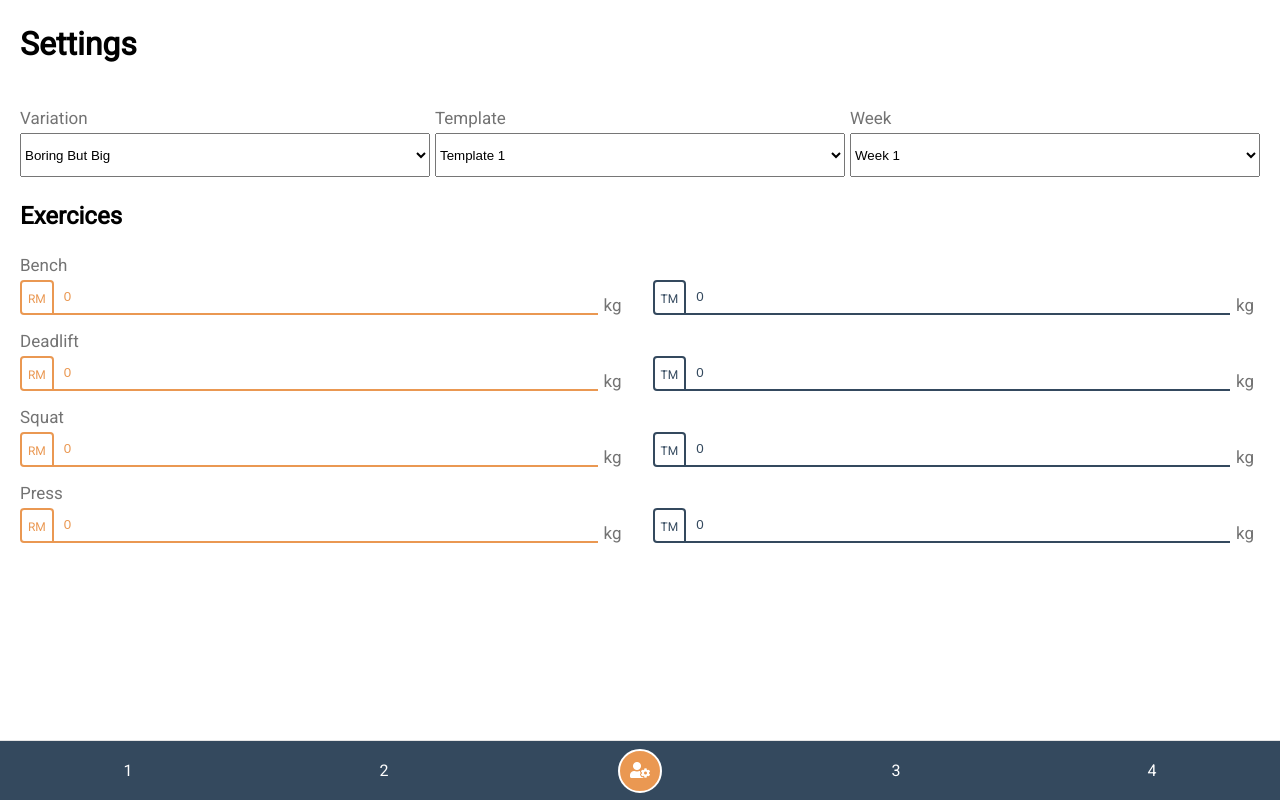
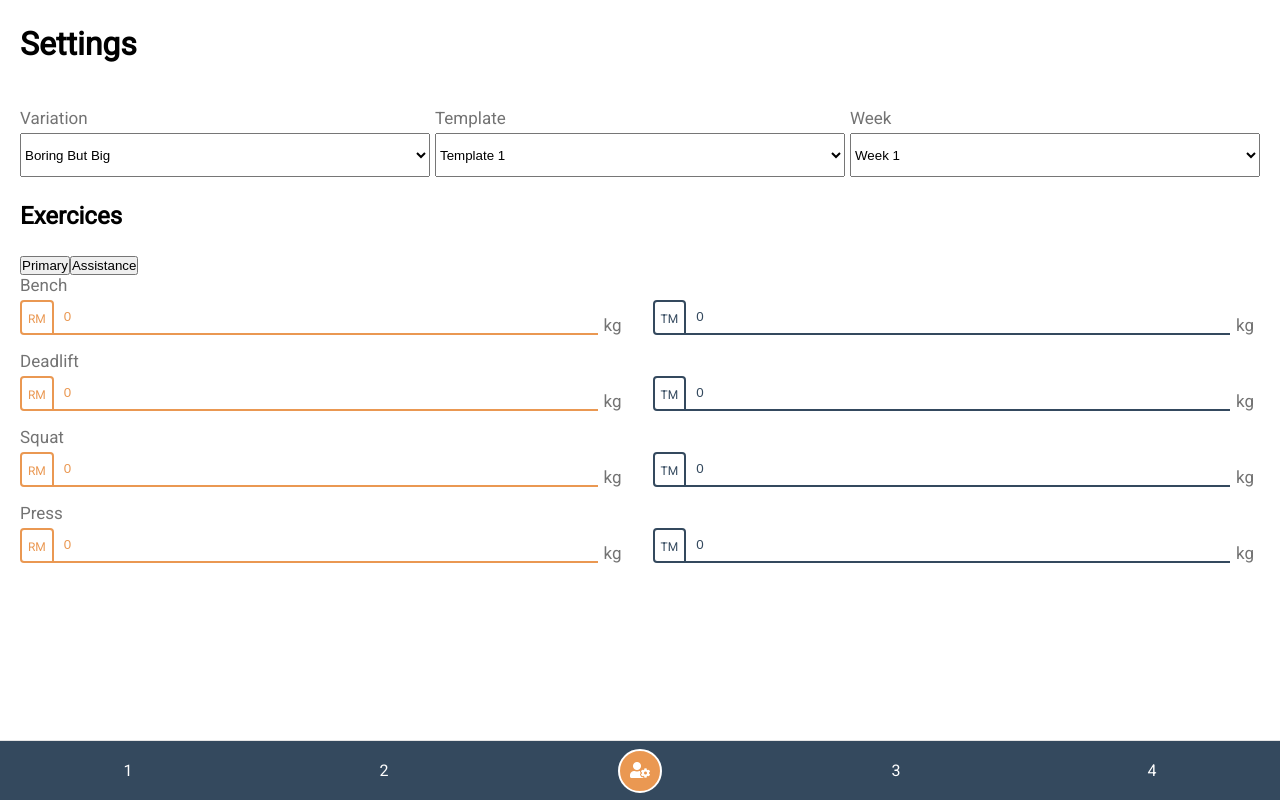
Before and after one commit to LeoGoemaere/wendler-531, a Vue app: page /#/ in a window 1280 px wide. Built offline with nearby package versions, Linux system fonts and the light colour scheme.

Commit message:
Hnadle display for the primary and secondary exercices

```diff
--- a/src/components/ExercicesSetter.vue
+++ b/src/components/ExercicesSetter.vue
@@ -1,5 +1,8 @@
 <template>
 	<div>
+		<button @click="isPrimaryExercices">Primary</button>
+		<button @click="isSecondaryExercices">Assistance</button>
+		<div v-if="isPrimarySelected">
 			<ExerciceLineItem
 				v-for="(exercice, index) in this.primaryExercices"
 				:key="exercice.id"
@@ -8,17 +11,20 @@
 				:type="'primary'"
 			/>
 		</div>
+		<div v-else>
+			<ExerciceLineItem
+				v-for="(exercice, index) in this.secondaryExercices"
+				:key="exercice.id"
+				:exercice="exercice"
+				:index="parseInt(index)"
+				:type="'secondary'"
+			/>
+		</div>
+	</div>
 </template>
 
 <script>
 import ExerciceLineItem from '@/components/ExerciceLineItem';
-// <ExerciceLineItem
-// 			v-for="(exercice, index) in this.primaryExercices"
-// 			:key="exercice.id"
-// 			:exercices="this.primaryExercices"
-// 			:type="'primaryExercices'"
-// 			:index="parseInt(index)"
-// 		/>
 export default {
 	name: 'Set',
 	components: { ExerciceLineItem },
@@ -28,9 +34,16 @@ export default {
 	},
 	data () {
 		return {
+			isPrimarySelected: true
 		}
 	},
 	methods: {
+		isPrimaryExercices: function() {
+			this.isPrimarySelected = true
+		},
+		isSecondaryExercices: function() {
+			this.isPrimarySelected = false
+		}
 	}
 }
 </script>
```
Lines whose indentation alone changed are shown as unchanged.
